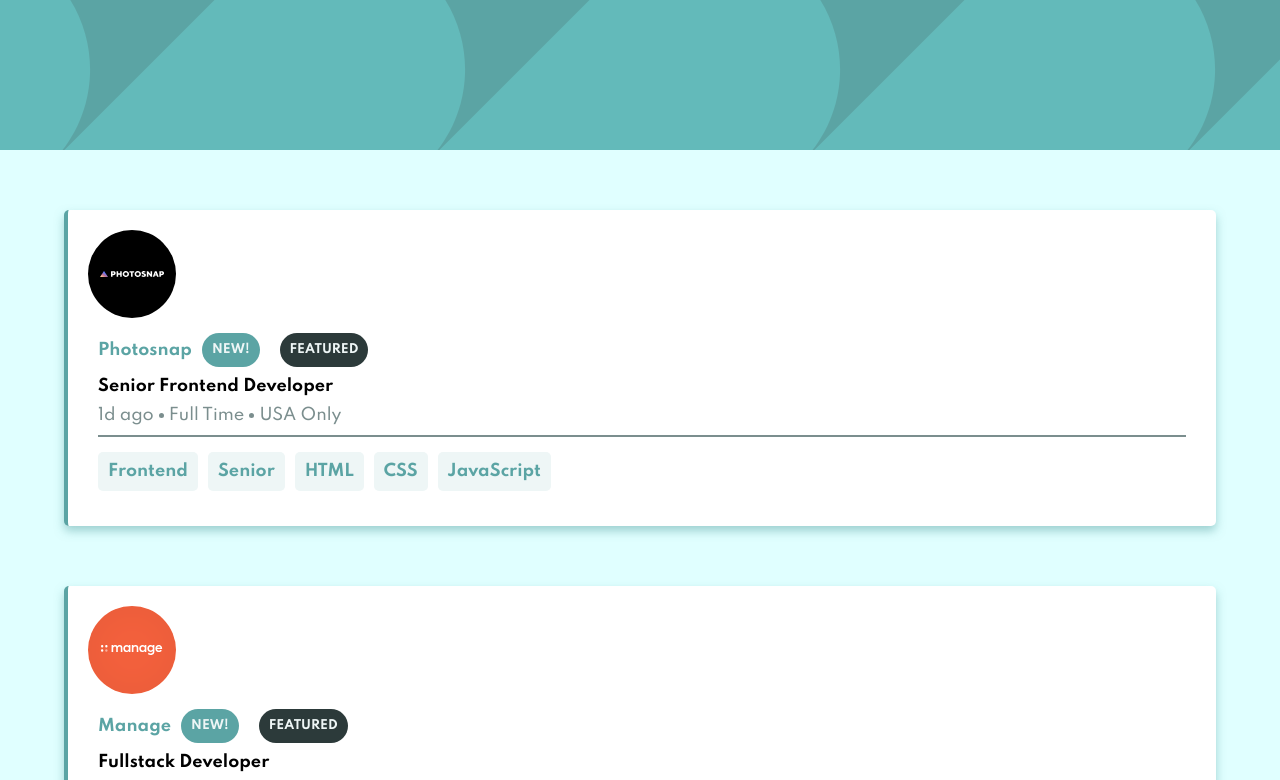
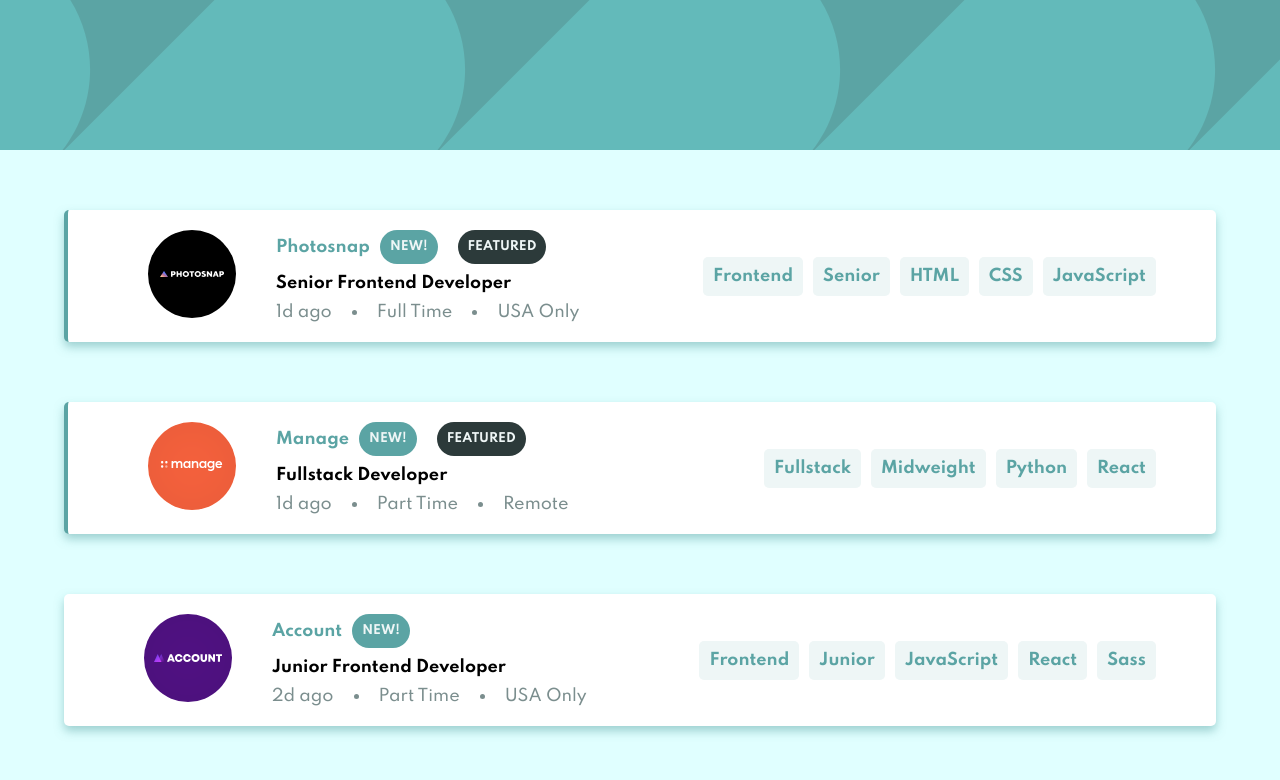
Before and after one commit to Loquen/job-filter, a React (Create React App) app: page / in a window 1280 px wide. Shown: the top 780 px of the page. Built offline with nearby package versions, Linux system fonts and the light colour scheme.

Commit message:
desktop styles with media query

```diff
--- a/src/App.scss
+++ b/src/App.scss
@@ -17,6 +17,8 @@ $background-cyan: hsl(180, 100%, 94%);
 $filter-cyan: hsl(180, 31%, 95%);
 $darker-cyan: hsl(180, 8%, 52%);
 $darkest-cyan: hsl(180, 14%, 20%);
+
+$small-screen: 650px;
 
 .App {
   text-align: center;
@@ -182,3 +184,29 @@ $darkest-cyan: hsl(180, 14%, 20%);
     }
   }
 }
+
+@media only screen and (min-width: $small-screen) {
+  .job {
+    display: flex;
+    justify-content: space-between;
+    align-items: center;
+    padding: 10px 50px;
+
+    .job-container {
+      display: flex;
+      align-items: center;
+
+      .logo {
+        padding: 0 30px;
+      }
+
+      .dot {
+        margin: 0 20px;
+      }
+    }
+
+    hr {
+      display: none;
+    }
+  }
+}
--- a/src/Job.jsx
+++ b/src/Job.jsx
@@ -8,9 +8,11 @@ function Job({
   let filters = [role, level, ...languages, ...tools];
   return (
     <div className={`job ${featured ? 'feat' : ''}`}>
+      <div className="job-container">
         <div className='logo'>
           <img src={url} alt={`${company} logo`}/>
         </div>
+        <div className="job-info">
           <div className='company'>
             <div className='title'>{company}</div>
             <div className={newJob ? 'new' : 'hide'}>New!</div>
@@ -26,6 +28,8 @@ function Job({
             <div className='dot'></div>
             <div className='element'>{location}</div>
           </div>
+        </div>
+      </div>
       <hr/>
       <div className='filter'>
         {filters.map((item, key) =>
@@ -38,6 +42,7 @@ function Job({
           </div>
         )}
       </div>
+
     </div>
   );
 }
```
Lines whose indentation alone changed are shown as unchanged.
